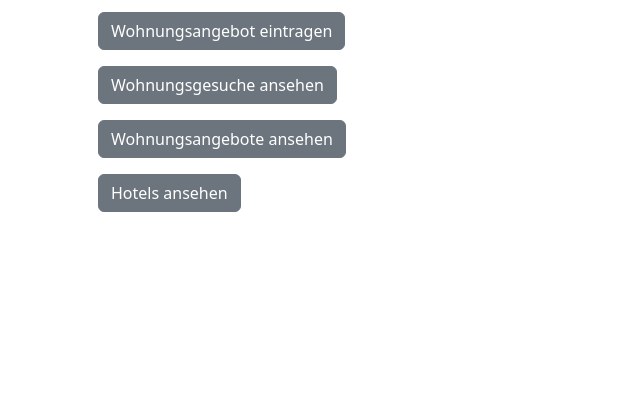
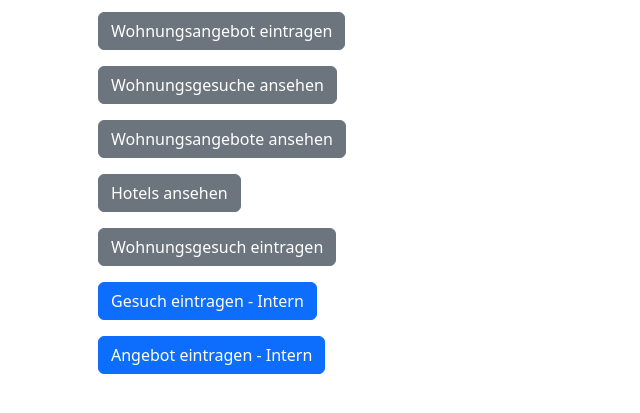
Before and after one commit to Space-Eye/serd, a Django app: page / in a window 1280 px wide. Shown: the part 306-719 px from the top of the page, without its empty margins (0-640 px from the left). Run offline with Django 3.2, Linux system fonts and the light colour scheme; the visitor is signed in with stand-in values (Sample User, id 1); data that the repository does not hold is empty; parts of the project's set-up code (start-up, migrations or seed data) failed here and were passed over; some libraries are stand-ins or nearby versions.

Commit message:
Add internal create Request/Offer views
This views reuse the edit forms, so they don't send e-mails and the
internal fields can be filled on the creation view

```diff
--- a/serd/urls.py
+++ b/serd/urls.py
@@ -19,7 +19,7 @@ from django.conf.urls.static import static
 from django.contrib.auth.decorators import login_required
 from django.conf.urls.i18n import i18n_patterns
 from .views import (AddOffer, AddRequest, OfferUpdate, offer_list, request_list, RequestUpdate,  index, SuccessOffer,
-                    SuccessRequest, RequestFilter, OfferFilter, hotel_list, OfferAutocomplete)
+                    SuccessRequest, RequestFilter, OfferFilter, hotel_list, OfferAutocomplete, InternalAddOffer, InternalAddRequest)
 from django.conf import settings
 
 
@@ -38,7 +38,8 @@ urlpatterns = [
     path('hotels/', hotel_list, name='hotels'),
     path('i18n/', include('django.conf.urls.i18n')),
     path('autocomplete-offer', login_required(OfferAutocomplete.as_view()), name='offer-autocomplete'),
-
+    path('add_offer/intern', login_required(InternalAddOffer.as_view()), name='internal_add_offer'),
+    path('add_request/intern', login_required(InternalAddRequest.as_view()), name='internal_add_request')
 
 ]
 urlpatterns += i18n_patterns(
--- a/serd/views.py
+++ b/serd/views.py
@@ -41,6 +41,12 @@ class AddRequest(CreateView):
     def get_success_url(self) -> str:
         return reverse('success_request', args=(self.object.number,))
 
+class InternalAddRequest(CreateView):
+    model = HousingRequest
+    form_class = RequestEditForm
+    def get_success_url(self) -> str:
+        return reverse('index')
+
 
 class AddOffer(CreateView):
     model = Offer
@@ -50,6 +56,11 @@ class AddOffer(CreateView):
 
         return reverse('success_offer', args=(self.object.number,))
 
+class InternalAddOffer(CreateView):
+    model = Offer
+    form_class = OfferEditForm
+    def get_success_url(self) -> str:
+        return reverse('index')
 
 @login_required
 def request_list(request):
--- a/templates/serd/index.html
+++ b/templates/serd/index.html
@@ -49,5 +49,17 @@
             {% url 'hotels' as show_hotels_url%}
             {% bootstrap_button "Hotels ansehen" button_type="link" href=show_hotels_url button_class="btn-secondary" %}
         </div>
+        <div class="m-3">
+            {% url 'add_request' as add_request_url %}
+            {% bootstrap_button "Wohnungsgesuch eintragen" button_type="link" href=add_request_url button_class="btn-secondary" %}
+        </div>
+        <div class="m-3">
+            {% url 'internal_add_request' as internal_add_request_url %}
+            {% bootstrap_button "Gesuch eintragen - Intern" button_type="link" href=internal_add_request_url button_class="btn-primary" %}
+        </div>
+        <div class="m-3">
+            {% url 'internal_add_offer' as internal_add_offer_url %}
+            {% bootstrap_button "Angebot eintragen - Intern" button_type="link" href=internal_add_offer_url button_class="btn-primary" %}
+        </div>
     </div>
 </body>
```
